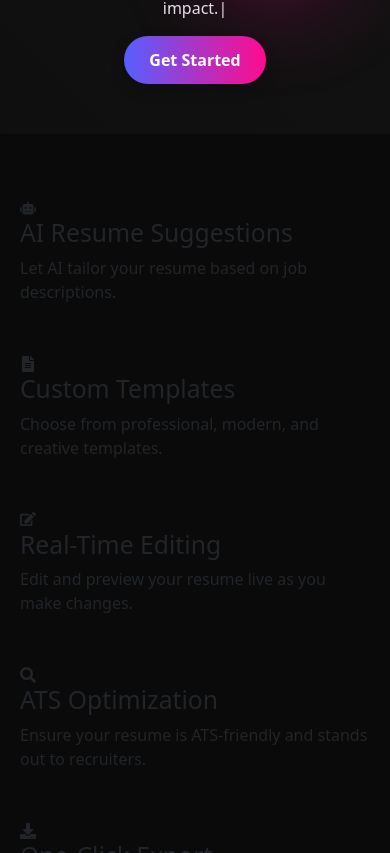
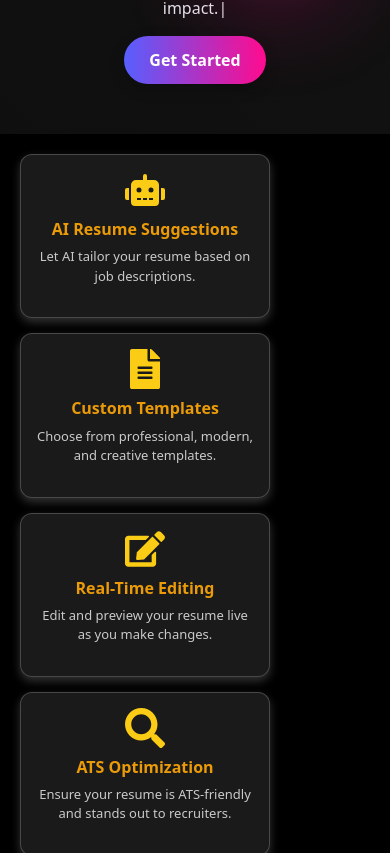
Before and after one commit to kalviumcommunity/S84_Aryaman_Capstone_ResumeAI, a React (Vite) app in the folder client/: page / in a window 390 px wide. Shown: the part 751-1604 px from the top of the page. Built offline with nearby package versions, Linux system fonts and the light colour scheme.

Commit message:
Major Changes to HomePage CSS

```diff
--- a/client/src/Pages/MainPage.css
+++ b/client/src/Pages/MainPage.css
@@ -2,22 +2,21 @@ body {
     margin: 0;
     font-family: "Arial", sans-serif;
     background-color: #0F0F0F;
-    color: #E3E6E8; /* Light gray text for contrast */
+    color: #E3E6E8;
     line-height: 1.6;
     scroll-behavior: smooth;
   }
-  /* Gradient Text for "Resume" */
   .gradient-text {
     background: linear-gradient(90deg, #565FFF, #FF0C8F);
     background-clip: text;
-    -webkit-background-clip: text; /* Ensures support in WebKit browsers */
-    -moz-background-clip: text; /* Mozilla Firefox */
-    -o-background-clip: text; /* Older Opera */
-    -ms-background-clip: text; /* Internet Explorer */
+    -webkit-background-clip: text;
+    -moz-background-clip: text;
+    -o-background-clip: text;
+    -ms-background-clip: text;
     -webkit-text-fill-color: transparent;
     color: transparent;
-    font-weight: 800; /* Keep the bold effect */
-    display: inline-block; /* Ensures proper rendering in some browsers */
+    font-weight: 800;
+    display: inline-block;
   }
   .cta-button {
     padding: 12px 25px;
@@ -32,14 +31,10 @@ body {
     box-shadow: 0px 5px 15px rgba(0, 0, 0, 0.2);
   }
 
-  /* Hover Effect */
   .cta-button:hover {
     background: linear-gradient(90deg, #3F4CFF, #D7006E);
     transform: scale(1.05);
   }
-
-
-  /* Navbar */
   .navbar {
     display: flex;
     justify-content: space-between;
@@ -53,7 +48,6 @@ body {
     z-index: 1000;
   }
 
-  /* Navbar Links */
   .nav-links {
     display: flex;
     list-style: none;
@@ -70,7 +64,6 @@ body {
     transition: text-shadow 0.3s ease-in-out;
   }
 
-  /* Hover Effect - Gradient Text with Smooth Neon Glow */
   .nav-links li:hover {
     background: linear-gradient(135deg, #565FFF, #FF0C8F);
     -webkit-background-clip: text;
@@ -103,7 +96,7 @@ body {
     background: linear-gradient(45deg, #0A0A0A, #121212, #1A1A1A);
     background-size: 300% 300%;
     animation: heroGradient 10s ease infinite;
-    color: #E5E7EB; /* Soft white for better readability */
+    color: #E5E7EB;
   }
 
   .hero::before, .hero::after {
@@ -148,3 +141,150 @@ body {
     padding: 60px 20px;
     background: #0A0A0A;
   }
+   .feature-card {
+    width: 30%;
+    min-width: 250px;
+    padding: 30px;
+    text-align: center;
+    background: rgba(18, 18, 18, 0.9);
+    backdrop-filter: blur(15px);
+    border-radius: 15px;
+    border: 2px solid rgba(255, 255, 255, 0.1);
+    box-shadow: 0 4px 15px rgba(86, 95, 255, 0.2), 0 4px 15px rgba(255, 12, 143, 0.2);
+    transition: transform 0.3s ease-in-out, box-shadow 0.3s ease-in-out, border 0.3s ease-in-out;
+    color: #F5F5F5;
+    position: relative;
+    overflow: hidden;
+  }
+
+  .feature-card::before {
+    content: "";
+    position: absolute;
+    top: -2px;
+    left: -2px;
+    right: -2px;
+    bottom: -2px;
+    background: linear-gradient(135deg, #565FFF, #FF0C8F);
+    z-index: -1;
+    border-radius: 15px;
+    opacity: 0;
+    transition: opacity 0.3s ease-in-out;
+  }
+
+  .feature-card:hover {
+    transform: translateY(-7px);
+    box-shadow: 0 8px 30px rgba(86, 95, 255, 0.4), 0 8px 30px rgba(255, 12, 143, 0.4);
+    border-color: rgba(255, 255, 255, 0.2);
+  }
+
+  .feature-card:hover::before {
+    opacity: 1;
+  }
+
+  .feature-card h3 {
+    font-size: 1.8rem;
+    font-weight: bold;
+    color: #FFD700;
+    margin-bottom: 12px;
+  }
+
+  .feature-card p {
+    font-size: 1.1rem;
+    color: #D0D3D6;
+    line-height: 1.6;
+    opacity: 0.9;
+  }
+  @keyframes colorShiftFooter {
+    0% { color: #565FFF; }
+    25% { color: #FF0C8F; }
+    50% { color: #FFD700; }
+    75% { color: #00FFA2; }
+    100% { color: #565FFF; }
+  }
+
+  .footer-glow {
+    font-weight: bold;
+    font-size: 1.1rem;
+    animation: colorShiftFooter 4s infinite linear;
+  }
+
+.features {
+  display: grid;
+  grid-template-columns: repeat(auto-fit, minmax(280px, 1fr));
+  gap: 20px;
+  padding: 40px;
+  max-width: 12000px;
+  margin: 0 auto;
+  background-color: #000;
+}
+
+.feature-card {
+  background: rgba(255, 255, 255, 0.1);
+  backdrop-filter: blur(10px);
+  border-radius: 12px;
+  padding: 20px;
+  text-align: center;
+  box-shadow: 0 4px 10px rgba(255, 255, 255, 0.2);
+  transition: transform 0.3s ease, box-shadow 0.3s ease;
+  border: 1px solid rgba(255, 255, 255, 0.2);
+}
+
+.feature-card:hover {
+  transform: translateY(-5px);
+  box-shadow: 0 6px 20px rgba(255, 255, 255, 0.3);
+}
+
+.feature-icon {
+  font-size: 40px;
+  margin-bottom: 10px;
+  color: #facc15;
+}
+
+
+.feature-card h2 {
+  font-size: 18px;
+  font-weight: bold;
+  color:rgb(235, 155, 8);
+  margin-bottom: 8px;
+}
+
+.feature-card p {
+  font-size: 14px;
+  color: #ddd;
+  line-height: 1.5;
+}
+
+@media (max-width: 768px) {
+  .features {
+    padding: 20px;
+    gap: 15px;
+  }
+
+  .feature-card {
+    padding: 15px;
+  }
+
+  .feature-card h2 {
+    font-size: 16px;
+  }
+
+  .feature-card p {
+    font-size: 13px;
+  }
+}
+.testimonials {
+    background: #0d0d0d;
+    padding: 60px 30px;
+    text-align: center;
+    overflow: hidden;
+    position: relative;
+  }
+
+  .testimonials-title {
+    font-size: 2.5rem;
+    font-weight: 700;
+    color: #f7c948;
+    margin-bottom: 30px;
+    text-transform: uppercase;
+    letter-spacing: 1.8px;
+  }
```
